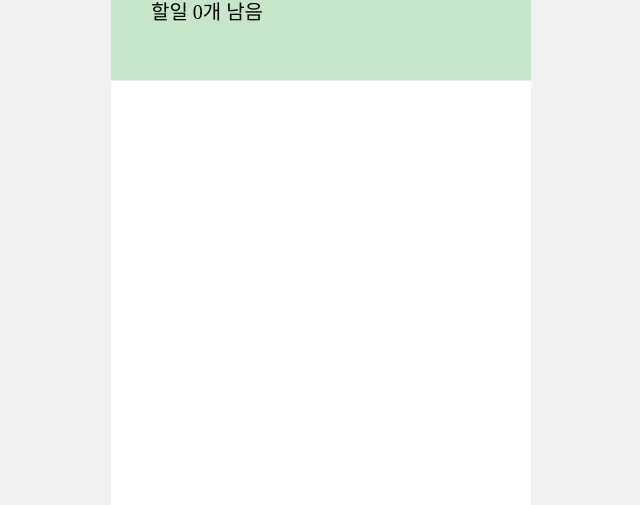
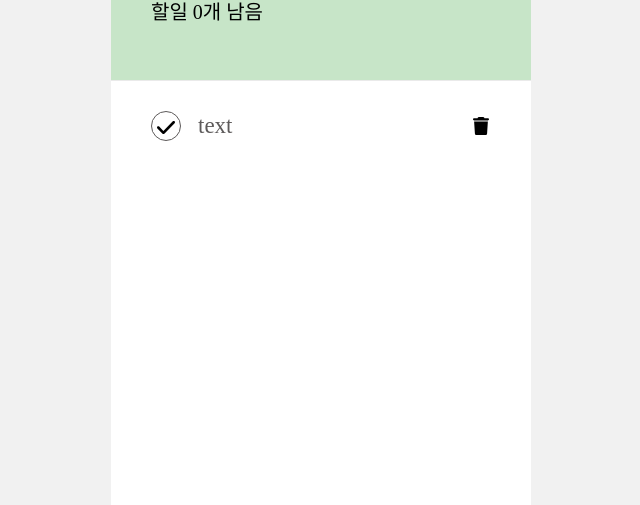
Before and after one commit to ShinjungOh/2022-todolist-challenge, a Next.js app in the folder 2022-08-20/: page /todolist in a window 1280 px wide. Shown: the part 119-624 px from the top of the page, without its empty margins (319-959 px from the left). Built offline with nearby package versions, Linux system fonts and the light colour scheme.

Commit message:
[ADD] 2nd: TodoList UI 구현

```diff
--- a/2022-08-20/pages/todolist.tsx
+++ b/2022-08-20/pages/todolist.tsx
@@ -1,10 +1,11 @@
 import React from 'react';
 
-import { Header, TodoCreate } from '@ui/components/todo';
+import { Header, TodoCreate, TodoList } from '@ui/components/todo';
 
 const Todolist = () => (
   <>
     <Header />
+    <TodoList />
     <TodoCreate />
   </>
 );
--- /dev/null
+++ b/2022-08-20/ui/components/todo/TodoItem.tsx
@@ -0,0 +1,62 @@
+import React from 'react';
+import styled from 'styled-components';
+
+const TodoItem = () => {
+  const text = 'text';
+
+  const onToggleDone = () => {
+  };
+
+  return (
+    <Container>
+      <CheckBox>
+        {onToggleDone
+          && (
+            <img src="/icon/svgs/check.svg" alt="체크 표시" />
+          )
+        }
+      </CheckBox>
+      <TodoText>{text}</TodoText>
+      <Delete>
+        <img src="/icon/svgs/delete.svg" alt="삭제" />
+      </Delete>
+    </Container>
+  );
+};
+
+export default TodoItem;
+
+const Container = styled.div`
+  height: 50px;
+  //background-color: lightyellow;
+  display: flex;
+  flex-direction: row;
+  justify-content: center;
+  align-items: center;
+  margin: 10px 0;
+`;
+
+const CheckBox = styled.div`
+  width: 30px;
+  height: 30px;
+  border: 1px solid #5d5a5a;
+  border-radius: 50%;
+  cursor: pointer;
+  padding: 5px 5px;
+`;
+
+const TodoText = styled.text`
+  padding-left: 17px;
+  font-size: 23px;
+  color: #5d5a5a;
+  flex: 1;
+`;
+
+const Delete = styled.button`
+  width: 20px;
+  height: 20px;
+  padding: 1px 2px;
+  border: none;
+  background-color: white;
+  cursor: pointer;
+`;
--- /dev/null
+++ b/2022-08-20/ui/components/todo/TodoList.tsx
@@ -0,0 +1,19 @@
+import React from 'react';
+import styled from 'styled-components';
+
+import { TodoItem } from '@components/todo/index';
+
+const TodoList = () => (
+  <Container>
+    <TodoItem />
+  </Container>
+);
+
+export default TodoList;
+
+const Container = styled.div`
+  position: relative;
+  height: 400px;
+  overflow-y: auto;
+  padding: 10px 40px 30px 40px;
+`;
--- a/2022-08-20/ui/components/todo/index.ts
+++ b/2022-08-20/ui/components/todo/index.ts
@@ -1,2 +1,4 @@
 export { default as Header } from '@components/todo/Header';
 export { default as TodoCreate } from '@components/todo/TodoCreate';
+export { default as TodoList } from '@components/todo/TodoList';
+export { default as TodoItem } from '@components/todo/TodoItem';
```
Also changed, not shown: 2022-08-20/public/icon/svgs/check.svg (added), 2022-08-20/public/icon/svgs/delete.svg (added).
